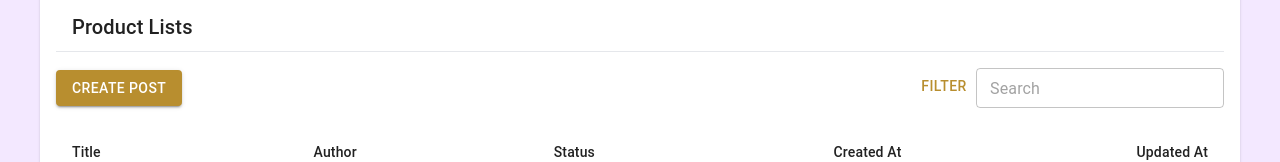
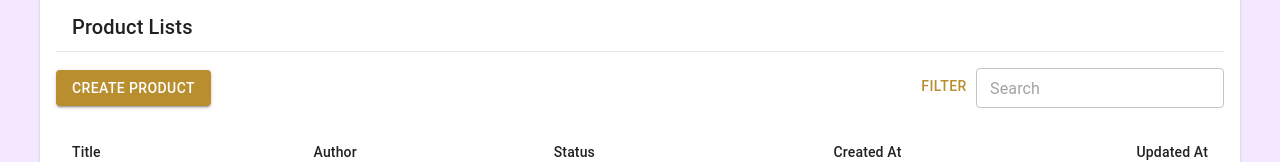
Before and after one commit to hwisnu222/furniro, a Next.js app: page /admin/product/list in a window 1280 px wide. Shown: the part 166-328 px from the top of the page. Built offline with nearby package versions, Linux system fonts and the light colour scheme.

Commit message:
hotfix: change wording button create product

```diff
--- a/pages/admin/product/list.tsx
+++ b/pages/admin/product/list.tsx
@@ -1,5 +1,5 @@
 import React from "react";
-import Link from "next/link"
+import Link from "next/link";
 
 import HeaderCard from "@/components/headers/HeaderCard";
 import DashboardLayout from "@/components/layouts/DasboardLayout";
@@ -28,7 +28,7 @@ export default function list() {
           component={Link}
           href="/admin/product/create"
         >
-          Create Post
+          Create Product
         </Button>
         <Box>
           <Button className="tw-mr-4">Filter</Button>
```
